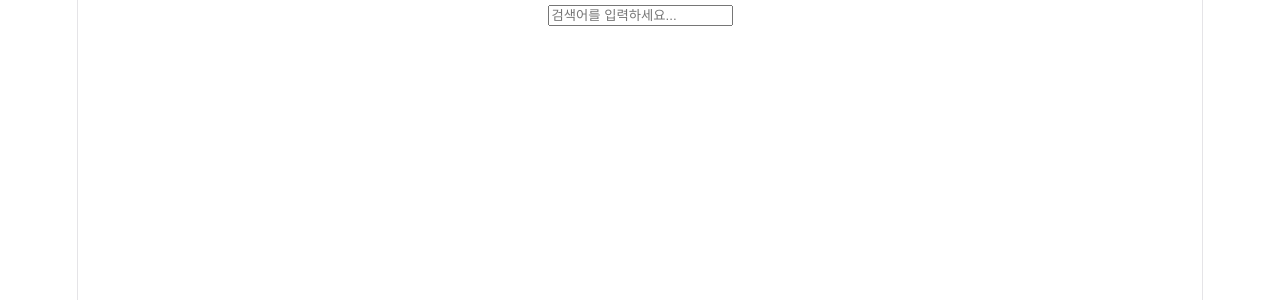
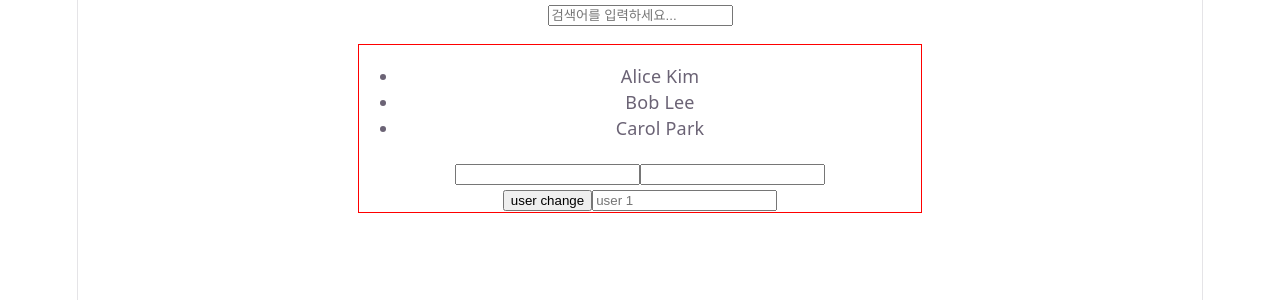
Before and after one commit to eunyeong-bae/frontend-deep-dive-log, a React (Vite) app: page / in a window 1280 px wide. Shown: the top 300 px of the page. Built offline with nearby package versions, Linux system fonts and the light colour scheme.

Commit message:
feat: 요구사항 - 도전 굳이 effect로 구현할 필요없는 것들에 대해서 실습

```diff
--- a/src/App.tsx
+++ b/src/App.tsx
@@ -1,4 +1,5 @@
 import './App.css'
+import { BadEffects } from './week-01-hooks/day-02-useEffect/bad-effects'
 import { UserSearch } from './week-01-hooks/day-02-useEffect/UserSearch'
 
 function App() {
@@ -7,6 +8,7 @@ function App() {
     <>
       {/* <Cart /> */}
       <UserSearch />
+      <BadEffects />
     </>
   )
 }
--- /dev/null
+++ b/src/week-01-hooks/day-02-useEffect/bad-effects.tsx
@@ -0,0 +1,55 @@
+// UserSearch.tsx는 기본 요구사항(1~5) 부터 — 디바운스·레이스 없이 "타이핑하면 결과 나온다"까지만 먼저 돌려보고 가져와요.
+
+import { useState } from "react";
+import { type User } from "./fakeApi";
+
+const SAMPLE_USERS: User[] = [
+  { id: 1, name: 'Alice Kim', email: 'alice@corp.com' },
+  { id: 2, name: 'Bob Lee', email: 'bob@gmail.com' },
+  { id: 3, name: 'Carol Park', email: 'carol@corp.com' },
+]
+
+function DerivedList({users} : {users: User[]}) {
+    const newUsers = users.filter((u) => u.id);
+    return (
+        <ul>
+            {newUsers.map((user) => (
+                <li key={user.id}>{user.name}</li>
+            ))}
+        </ul>
+    )
+}
+
+function FullName() {
+    const [first, setFirst] = useState('');
+    const [last, setLast] = useState('');
+    const fullName = `${first} ${last}`.trim();
+
+    return (
+        <>
+            <input value={first} onChange={(e) => setFirst(e.target.value)} />
+            <input value={last} onChange={(e) => setLast(e.target.value)} />
+            <p>{fullName}</p>
+        </>
+    )
+}
+
+function ProfileForm({userId}: {userId: number}) {
+    const [bio, setBio] = useState('');
+
+    return (
+        <input value={bio} onChange={(e) => setBio(e.target.value)} placeholder={`user ${userId}`} />
+    )
+}
+export function BadEffects() {
+    const [userId, setUserId] = useState(1);
+
+    return (
+        <div style={{width:'50%', margin:'0 auto', border:'1px solid red'}}>
+           <DerivedList users={SAMPLE_USERS}/>
+           <FullName />
+           <button onClick={() => setUserId((id) => id === 1 ? 2 : 1)}>user change</button>
+           <ProfileForm key={userId} userId={userId}/>
+        </div>
+    )
+}
```
